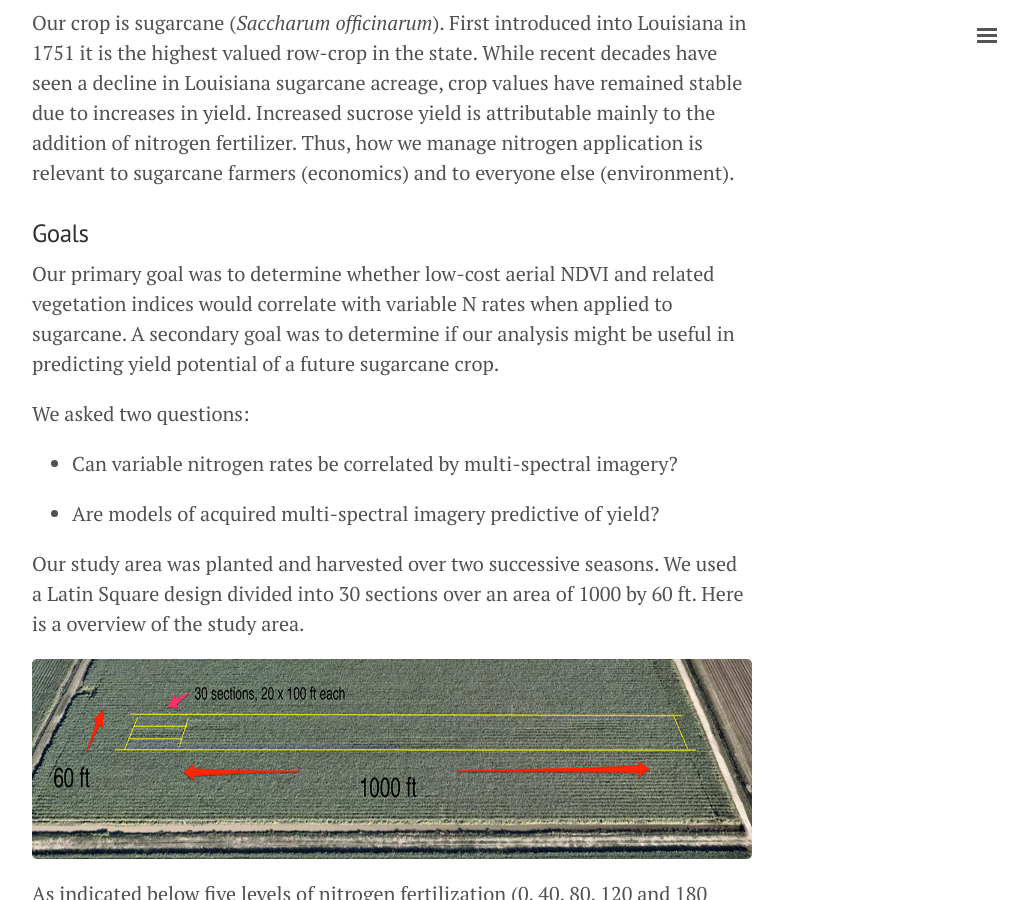
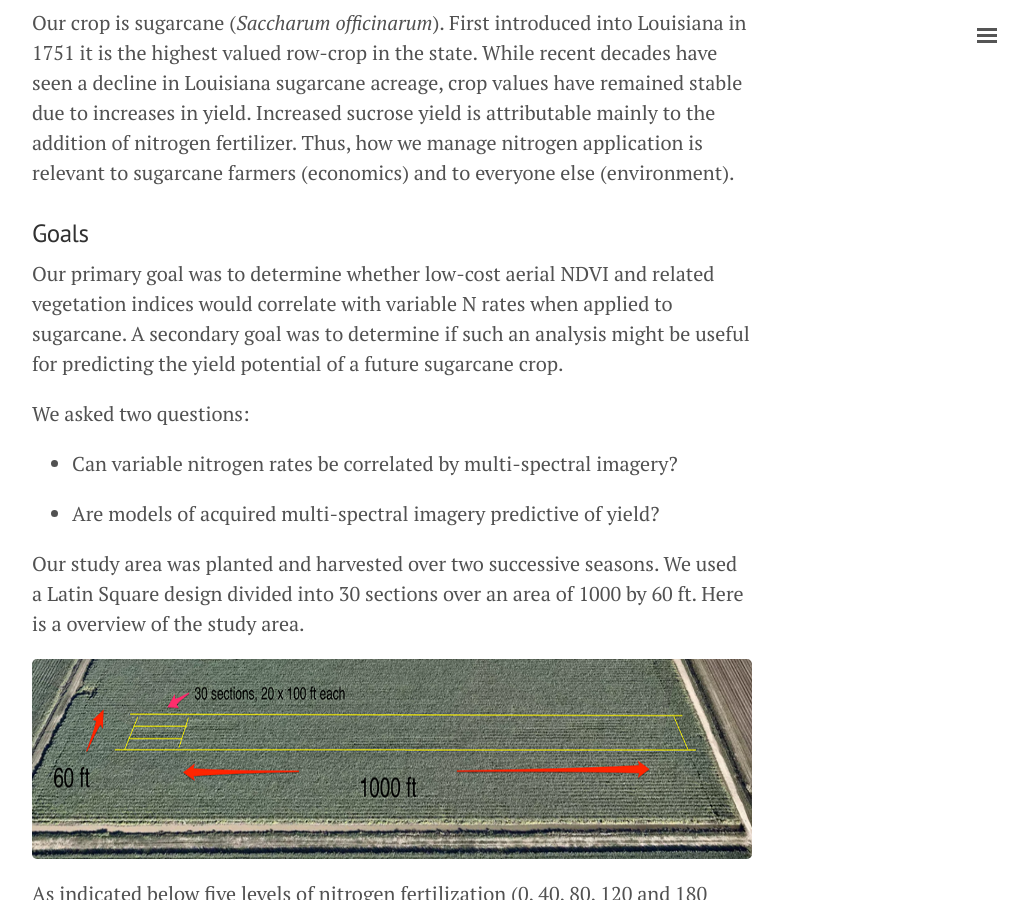
Before and after one commit to geraldmc/geraldmc.github.io, a Jekyll site: the page built from _posts/2019-02-23-predicting-yield-1.md, in a window 1280 px wide and 900 px high, scrolled down 807 px. Shown: the whole window, without its empty margins (248-1276 px from the left). Built offline with Jekyll 4.4.1, drawn with Linux system fonts in a browser that asks for light colours.

Commit message:
updates CV

```diff
--- a/_posts/2019-02-23-predicting-yield-1.md
+++ b/_posts/2019-02-23-predicting-yield-1.md
@@ -14,7 +14,7 @@ Here I'm sharing a series of posts that document my experience managing a two-ye
 Our crop is sugarcane (*Saccharum officinarum*). First introduced into Louisiana in 1751 it is the highest valued row-crop in the state. While recent decades have seen a decline in Louisiana sugarcane acreage, crop values have remained stable due to increases in yield. Increased sucrose yield is attributable mainly to the addition of nitrogen fertilizer. Thus, how we manage nitrogen application is relevant to sugarcane farmers (economics) and to everyone else (environment).
 
 ### Goals
-Our primary goal was to determine whether low-cost aerial NDVI and related vegetation indices would correlate with variable N rates when applied to sugarcane. A secondary goal was to determine if our analysis might be useful in predicting yield potential of a future sugarcane crop.
+Our primary goal was to determine whether low-cost aerial NDVI and related vegetation indices would correlate with variable N rates when applied to sugarcane. A secondary goal was to determine if such an analysis might be useful for predicting the yield potential of a future sugarcane crop.
 
 We asked two questions:
 
```
